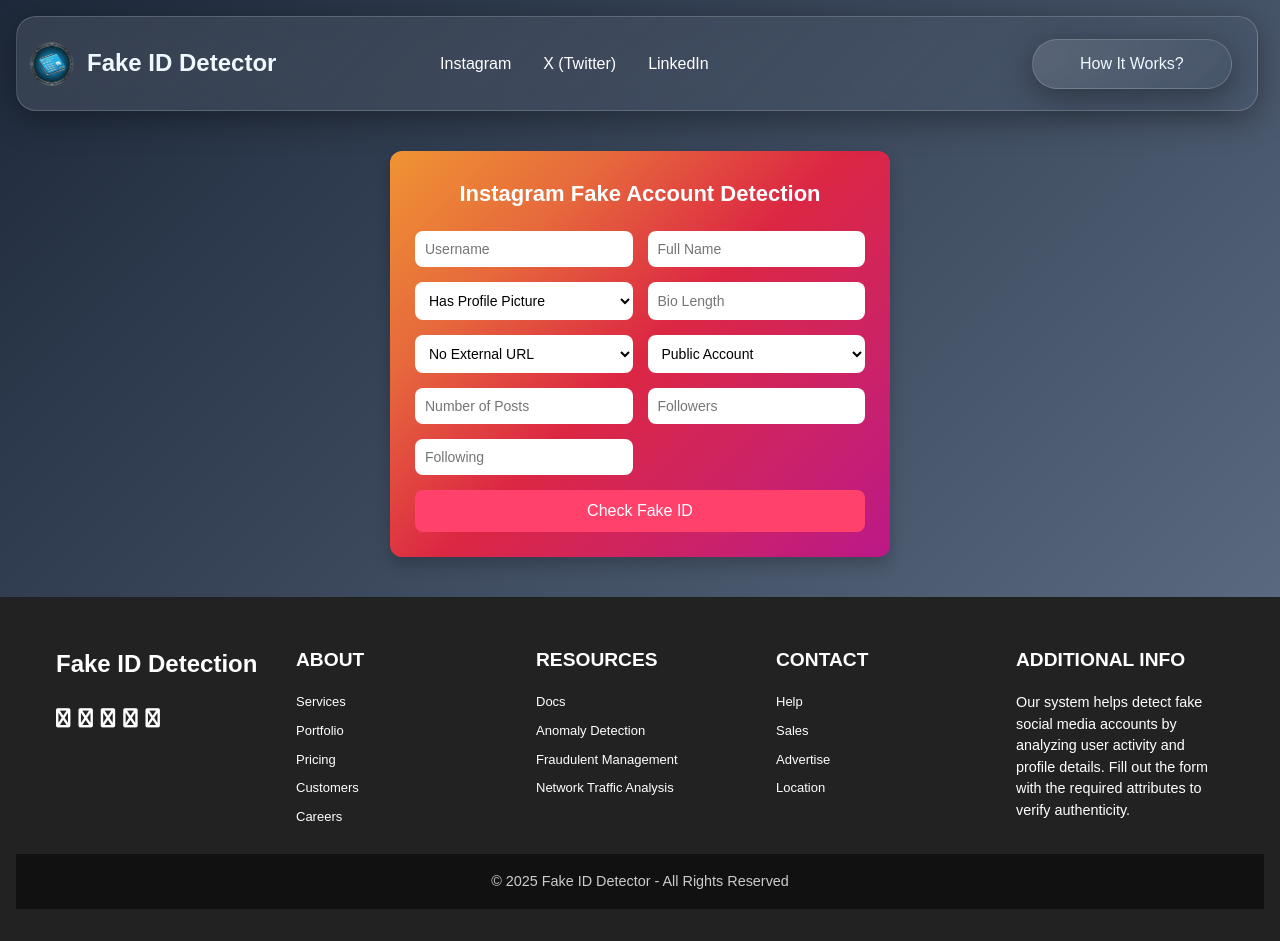
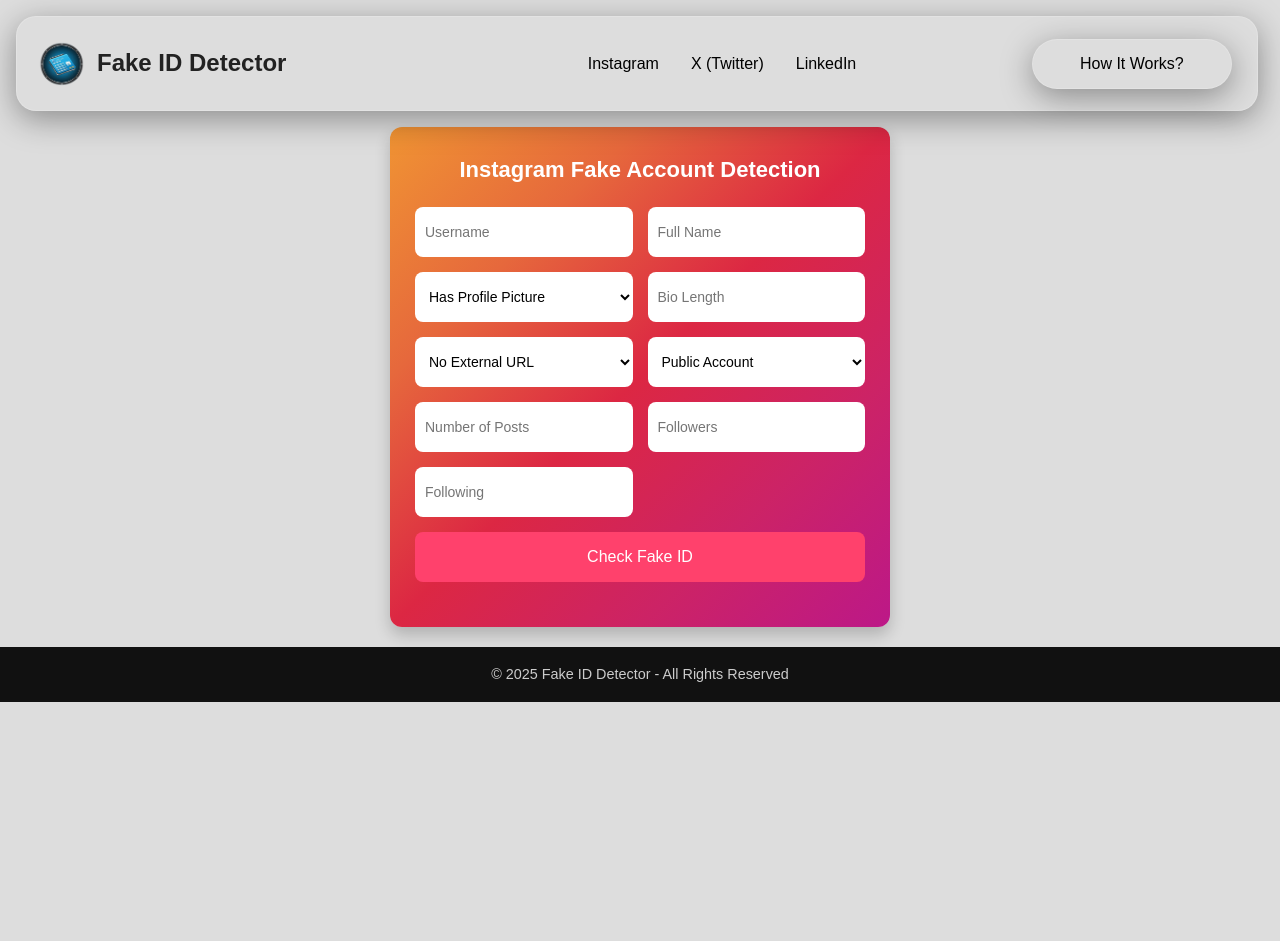
Before and after one commit to keerthirajsivashankar/Fake_ID_Detection, a React (Vite) app: page / in a window 1280 px wide. After the commit the page ends 800 px from the top, so only its background shows below. Built offline with nearby package versions, Linux system fonts and the light colour scheme; a web font is replaced by a local one.

Commit message:
balanced stuff

```diff
--- a/src/App.jsx
+++ b/src/App.jsx
@@ -7,8 +7,10 @@
 const Header = () => (
   <header className="header">
     <nav className="nav">
-      <img src={Logo} alt="Logo" className="Logo" />
-      <h1 className="controls">Fake ID Detector</h1>
+      <div className="brand1">
+        <img src={Logo} alt="Logo" className="Logo" />
+        <h1 className="controls">Fake ID Detector</h1>
+      </div>
       <ul>
         <li><Link to="/">Instagram</Link></li>
         <li><Link to="/twitter">X (Twitter)</Link></li>
@@ -23,63 +25,8 @@
 
 const Footer = () => {
   return (
-    <footer className="footer">
-      <div className="footer-container">
-        {/* Brand Section */}
-        <div className="footer-section brand">
-          <h2>Fake ID Detection</h2>
-          <div className="social-icons">
-          <a href="#"><i className="fa fa-facebook"></i></a>
-            <a href="#"><i className="fa fa-twitter"></i></a>
-            <a href="#"><i className="fa fa-instagram"></i></a>
-            <a href="#"><i className="fa fa-tumblr"></i></a>
-            <a href="#"><i className="fa fa-linkedin"></i></a>
-          </div>
-        </div>
-
-        {/* Links Section */}
-        <div className="footer-section">
-          <h3>ABOUT</h3>
-          <ul>
-            <li><a href="#">Services</a></li>
-            <li><a href="#">Portfolio</a></li>
-            <li><a href="#">Pricing</a></li>
-            <li><a href="#">Customers</a></li>
-            <li><a href="#">Careers</a></li>
-          </ul>
-        </div>
-
-        <div className="footer-section">
-          <h3>RESOURCES</h3>
-          <ul>
-            <li><a href="#">Docs</a></li>
-            <li><a href="#">Anomaly Detection</a></li>
-            <li><a href="#">Fraudulent Management</a></li>
-            <li><a href="#">Network Traffic Analysis</a></li>
-          </ul>
-        </div>
-
-        <div className="footer-section">
-          <h3>CONTACT</h3>
-          <ul>
-            <li><a href="#">Help</a></li>
-            <li><a href="#">Sales</a></li>
-            <li><a href="#">Advertise</a></li>
-            <li><a href="#">Location</a></li>
-          </ul>
-        </div>
-
-        {/* Additional Info */}
-        <div className="footer-section additional-info">
-          <h3>ADDITIONAL INFO</h3>
-          <p>
-            Our system helps detect fake social media accounts by analyzing user activity and profile details. Fill out the form with the required attributes to verify authenticity.
-          </p>
-        </div>
-      </div>
-      <div className="footer-bottom">
+    <footer className="footer-bottom">
         © 2025 Fake ID Detector - All Rights Reserved
-      </div>
     </footer>
   );
 };
--- a/src/form.css
+++ b/src/form.css
@@ -1,6 +1,6 @@
 /* form.css */
 .form-container {
-  max-width: 500px;
+  max-width: 600px;
   margin: 40px auto;
   padding: 25px;
   background: linear-gradient(135deg, #f09433, #e6683c, #dc2743, #cc2366, #bc1888); /* Instagram Gradient */
@@ -8,6 +8,7 @@
   box-shadow: 0 8px 16px rgba(0, 0, 0, 0.2);
   text-align: center;
   font-family: "Poppins", sans-serif;
+  height: 500px;
 }
 
 h2 {
@@ -32,6 +33,7 @@
   background: #fff;
   outline: none;
   transition: 0.3s;
+  height: 50px;
 }
 
 input:focus, select:focus {
@@ -49,6 +51,7 @@
   font-size: 16px;
   cursor: pointer;
   transition: 0.3s;
+  height: 50px;
 }
 
 button:hover {
@@ -65,3 +68,28 @@
     grid-template-columns: 1fr;
   }
 }
+.form-container {
+  text-align: center;
+  max-width: 500px;
+  margin: auto;
+}
+
+.result-box {
+  margin-top: 20px;
+  padding: 15px;
+  border-radius: 8px;
+  font-weight: bold;
+  font-size: 18px;
+}
+
+.result-box.fake {
+  background-color: #ffcccc;
+  color: #d60000;
+  border: 2px solid #d60000;
+}
+
+.result-box.real {
+  background-color: #ccffcc;
+  color: #008000;
+  border: 2px solid #008000;
+}
--- a/src/form1.css
+++ b/src/form1.css
@@ -1,10 +1,11 @@
 .twitter-form {
-    max-width: 500px;
+  max-width: 600px;
+  height: 400px;
   margin: auto;
   padding: 20px;
   background: black; /* Twitter Blue */
   border-radius: 10px;
-    box-shadow: 0px 0px 10px rgba(0, 0, 0, 0.1);
+  box-shadow: 0px 0px 10px rgba(0, 0, 0, 0.2);
   color: white;
   text-align: center;
 }
@@ -54,8 +55,34 @@
   border-radius: 5px;
   cursor: pointer;
   font-size: 1rem;
+  height: 50px;
 }
 
 .form-button1:hover {
   background: grey;
 }
+.form-container {
+  text-align: center;
+  max-width: 500px;
+  margin: auto;
+}
+
+.result-box {
+  margin-top: 20px;
+  padding: 15px;
+  border-radius: 8px;
+  font-weight: bold;
+  font-size: 18px;
+}
+
+.result-box.fake {
+  background-color: #ffcccc;
+  color: #d60000;
+  border: 2px solid #d60000;
+}
+
+.result-box.real {
+  background-color: #ccffcc;
+  color: #008000;
+  border: 2px solid #008000;
+}
--- a/src/form2.css
+++ b/src/form2.css
@@ -4,7 +4,7 @@
   padding: 20px;
   background: #0077B5; /* LinkedIn Blue */
   border-radius: 10px;
-  box-shadow: 0px 0px 10px rgba(0, 0, 0, 0.1);
+  box-shadow: 0px 0px 10px rgba(0, 0, 0, 0.2);
   color: white;
   text-align: center;
 }
@@ -58,3 +58,28 @@
 .form-button:hover {
   background: #003355;
 }
+.linkedin-container {
+  text-align: center;
+  max-width: 500px;
+  margin: auto;
+}
+
+.result-box {
+  margin-top: 20px;
+  padding: 15px;
+  border-radius: 8px;
+  font-weight: bold;
+  font-size: 18px;
+}
+
+.result-box.fake {
+  background-color: #ffcccc;
+  color: #d60000;
+  border: 2px solid #d60000;
+}
+
+.result-box.real {
+  background-color: #ccffcc;
+  color: #008000;
+  border: 2px solid #008000;
+}
--- a/src/index.css
+++ b/src/index.css
@@ -7,8 +7,8 @@
 }
 
 body {
-    background: linear-gradient(135deg, #1e293b, #64748b);
-    color: #fff;
+background-color: #ddd;
+color: #111;
   line-height: 1.6;
 }
 .header{
@@ -19,14 +19,19 @@
 display: flex ;
 flex-direction: row;
 justify-items: flex-start;
-  background: linear-gradient(135deg, rgba(255, 255, 255, 0.1), rgba(255, 255, 255, 0));
-  backdrop-filter: blur(10px);
-  -webkit-backdrop-filter: blur(10px);
 border-radius: 20px;
 border:1px solid rgba(255, 255, 255, 0.18);
 box-shadow: 0 8px 32px 0 rgba(0, 0, 0, 0.37);
-  color: aliceblue;
+color: #222;
 position: relative;
+align-items: center;
+}
+.brand1{
+display: flex;
+justify-content: center;
+flex-direction: row;
+align-items: center;
+margin-left: 10px;
 }
 .nav{
 display: flex ;
@@ -45,12 +50,10 @@
 position: absolute;
 border-radius: 35px;
 border: 0px solid ;
-  background: linear-gradient(135deg, rgba(255, 255, 255, 0.1), rgba(255, 255, 255, 0));
-  backdrop-filter: blur(10px);
-  -webkit-backdrop-filter: blur(10px);
-  color: aliceblue;
+color: black;
 border:1px solid rgba(255, 255, 255, 0.18);
 box-shadow: 0 8px 32px 0 rgba(0, 0, 0, 0.37);
+background-color: #ddd;
 }
 .buttonh:hover{
 color: black;
@@ -60,8 +63,8 @@
 box-shadow: 0 8px 32px 0 rgba(0, 0, 0, 0.37);
 }
 .controls{
-  margin-right: 5%;
 width: 250px;
+
 }
 .header ul {
 list-style: none;
@@ -69,6 +72,7 @@
 display: flex;
 justify-content: center;
 width: 450px;
+margin-left: 150px; ;
 }
 
 .header ul li {
@@ -76,7 +80,7 @@
 }
 
 .header ul li a {
-  color: white;
+color: black;
 text-decoration: none;
 }
 
@@ -85,82 +89,6 @@
 font-weight: 100;
 }
 /* Footer Container */
-.footer {
-    background-color: #222;
-    color: white;
-    padding: 2rem 1rem;
-    font-family: Arial, sans-serif;
-    font-size: small;
-    margin-top: 20px;
-  }
-
-  .footer-container {
-    display: flex;
-    flex-wrap: wrap;
-    justify-content: space-between;
-    max-width: 1200px;
-    margin: 0 auto;
-  }
-
-  .footer-section {
-    flex: 1 1 200px;
-    margin: 1rem;
-  }
-
-  .footer-section h3 {
-    font-size: 1.2rem;
-    margin-bottom: 1rem;
-    text-transform: uppercase;
-  }
-
-  .footer-section ul {
-    list-style: none;
-    padding: 0;
-  }
-
-  .footer-section ul li {
-    margin: 0.5rem 0;
-  }
-
-  .footer-section ul li a {
-    text-decoration: none;
-    color: white;
-    transition: font-size 0.3s ease-in-out;
-  }
-
-  .footer-section ul li a:hover {
-    font-size: medium;
-  }
-
-  .footer-section.brand h2 {
-    font-size: 1.5rem;
-  }
-
-  .social-icons {
-    display: flex;
-    gap: 0.5rem;
-  }
-
-  .social-icons a {
-    color: white;
-    font-size: 1.2rem;
-    transition: color 0.3s ease;
-  }
-
-  .social-icons a:hover {
-    color: #f1c40f;
-  }
-
-  .additional-info p {
-    font-size: 0.9rem;
-    line-height: 1.5;
-    margin-bottom: 1rem;
-  }
-
-  .payment-icons img {
-    width: 40px;
-    margin-right: 0.5rem;
-  }
 
 /* Footer Bottom */
 .footer-bottom {
@@ -169,6 +97,8 @@
   background-color: #111;
   color: #ccc;
   font-size: 0.9rem;
+  margin-bottom: 0;
+  margin-top: 20px;
 }
 /*Home Page*/
 .home-page{
--- a/src/upload.jsx
+++ b/src/upload.jsx
@@ -13,6 +13,8 @@
     numFollowers: "",
     numFollows: "",
   });
+
+  const [result, setResult] = useState(null); // State to store the result
 
   const handleChange = (e) => {
     setFormData({ ...formData, [e.target.name]: e.target.value });
@@ -35,11 +37,13 @@
       nameEqualsUsername,
     };
 
-    onSubmit(processedData);
+    const prediction = onSubmit(processedData); // Call parent function for prediction
+    setResult(prediction); // Update result
   };
 
   return (
-    <form onSubmit={handleSubmit} className="form-container">
+    <div className="form-container">
+      <form onSubmit={handleSubmit} className="instagram-form">
         <h2>Instagram Fake Account Detection</h2>
         <div className="form-grid">
           <input type="text" name="username" placeholder="Username" onChange={handleChange} required />
@@ -63,6 +67,15 @@
         </div>
         <button type="submit">Check Fake ID</button>
       </form>
+
+      {/* Result Box */}
+      {result !== null && (
+        <div className={`result-box ${result === "FAKE" ? "fake" : "real"}`}>
+          <h3>Prediction Result:</h3>
+          <p>{result === "FAKE" ? "🚨 This account is likely FAKE!" : "✅ This account seems REAL!"}</p>
+        </div>
+      )}
+    </div>
   );
 };
 
--- a/src/upload1.jsx
+++ b/src/upload1.jsx
@@ -11,16 +11,22 @@
     verified: "no",
   });
 
+  const [result, setResult] = useState(null); // State to store the result
+
   const handleChange = (e) => {
     setFormData({ ...formData, [e.target.name]: e.target.value });
   };
 
   const handleSubmit = (e) => {
     e.preventDefault();
-    onSubmit(formData);
+
+    const processedData = { ...formData };
+    const prediction = onSubmit(processedData); // Call parent function for prediction
+    setResult(prediction); // Update result
   };
 
   return (
+    <div className="form-container">
       <form onSubmit={handleSubmit} className="twitter-form">
         <h2 className="form-title">X (Twitter) Fake Account Detection</h2>
         <div className="form-grid">
@@ -48,6 +54,15 @@
         </div>
         <button type="submit" className="form-button1">Check Fake ID</button>
       </form>
+
+      {/* Result Box */}
+      {result !== null && (
+        <div className={`result-box ${result === "FAKE" ? "fake" : "real"}`}>
+          <h3>Prediction Result:</h3>
+          <p>{result === "FAKE" ? "🚨 This account is likely FAKE!" : "✅ This account seems REAL!"}</p>
+        </div>
+      )}
+    </div>
   );
 };
 
--- a/src/upload2.jsx
+++ b/src/upload2.jsx
@@ -10,16 +10,20 @@
     workExperience: "yes",
   });
 
+  const [result, setResult] = useState(null); // State to store the result
+
   const handleChange = (e) => {
     setFormData({ ...formData, [e.target.name]: e.target.value });
   };
 
   const handleSubmit = (e) => {
     e.preventDefault();
-    onSubmit(formData);
+    const prediction = onSubmit(formData); // Call the parent function
+    setResult(prediction); // Set the result after processing
   };
 
   return (
+    <div className="linkedin-container">
       <form onSubmit={handleSubmit} className="linkedin-form">
         <h2 className="form-title">LinkedIn Fake Account Detection</h2>
         <div className="form-grid">
@@ -47,6 +51,15 @@
         </div>
         <button type="submit" className="form-button">Check Fake ID</button>
       </form>
+
+      {/* Result Box */}
+      {result !== null && (
+        <div className={`result-box ${result === "FAKE" ? "fake" : "real"}`}>
+          <h3>Prediction Result:</h3>
+          <p>{result === "FAKE" ? "🚨 This account is likely FAKE!" : "✅ This account seems REAL!"}</p>
+        </div>
+      )}
+    </div>
   );
 };
 
```
Lines whose indentation alone changed are shown as unchanged.
